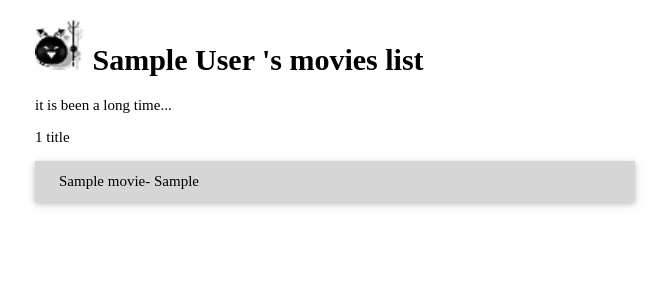
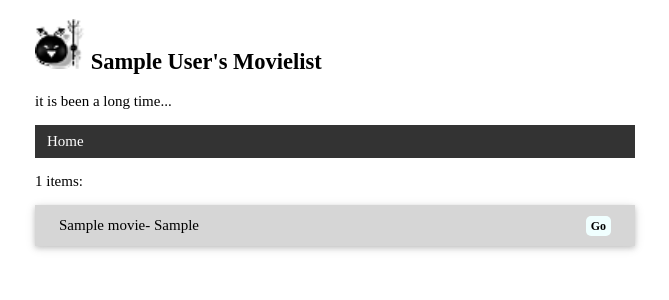
Before and after one commit to r1cardohj/vi_list, a Flask app: page / in a window 1280 px wide. Shown: the top 300 px of the page, without its empty margins (305-974 px from the left). Run offline with Flask 3, Linux system fonts and the light colour scheme; tables that the repository leaves empty hold one stand-in row (values such as "Sample post").

Commit message:
add base template and 404

```diff
--- a/app.py
+++ b/app.py
@@ -58,6 +58,12 @@ def forge():
     click.echo('Done')
 
 
+@app.context_processor
+def inject_user():
+    user = User.query.first()
+    return dict(user=user)
+
+
 @app.route('/')
 def index():
     """index page
@@ -68,3 +74,8 @@ def index():
     user = User.query.first()
     movies = Movie.query.all()
     return render_template('index.html',user = user,movies = movies)
+
+@app.errorhandler(404)
+def page_not_found(e):
+    user = User.query.first()
+    return render_template('404.html',user=user),404
--- a/static/style.css
+++ b/static/style.css
@@ -26,3 +26,35 @@ body {
 .movie-list li:hover {
     background-color: #f8f9fa;
 }
+nav ul {
+    list-style-type: none;
+    margin: 0;
+    padding: 0;
+    overflow: hidden;
+    background-color: #333;
+}
+nav li {
+    float: left;
+}
+nav li a {
+    display: block;
+    color: white;
+    text-align: center;
+    padding: 8px 12px;
+    text-decoration: none;
+}
+nav li a:hover {
+    background-color: #111;
+}
+.float-right {
+    float: right;
+}
+.aqyi {
+    font-size: 12px;
+    font-weight: bold;
+    color: black;
+    text-decoration: none;
+    background-color: azure;
+    border-radius: 5px;
+    padding: 3px 5px;
+}
--- /dev/null
+++ b/templates/404.html
@@ -0,0 +1,6 @@
+{% extends 'base.html' %}
+{% block content %}
+    <p >404</p> <span class="float-right">
+        <a href="{{ url_for('index') }}">返回首页</a>
+    </span>
+{% endblock %}
--- /dev/null
+++ b/templates/base.html
@@ -0,0 +1,26 @@
+<!DOCTYPE html>
+<html lang="en">
+<head>
+    {% block head %}
+    <meta charset="utf-8">
+    <meta name="viewport" content="width=device-width, initial-scale=1.0">
+    <title>{{ user.name }}'s Movie List</title>
+    <link rel="icon" href="{{ url_for('static', filename='favicon.ico') }}">
+    <link rel="stylesheet" href="{{ url_for('static', filename='style.css') }}" type="text/css">
+    {% endblock %}
+</head>
+<body>
+    <h2>
+        <img alt="Avatar" class="avatar" src="{{ url_for('static', filename='img/demon.gif') }}">
+        {{ user.name }}'s Movielist
+    </h2>
+    <p>it is been a long time...</p>
+    <nav>
+        <ul>
+            <li><a href="{{ url_for('index') }}">Home</a></li>
+        </ul>
+    </nav>
+
+    {% block content %}{% endblock %}
+</body>
+</html>
--- a/templates/index.html
+++ b/templates/index.html
@@ -1,23 +1,15 @@
-<!DOCTYPE html>
-<html>
-<head>
-    <meta charset="utf-8">
-    <title>{{user.name}} 's movies list</title>
-    <link rel = "icon" href="{{url_for('static', filename = 'favicon.gif')}}">
-    <link rel = "stylesheet" href="{{url_for('static', filename = 'style.css')}}" type='text/css'>
-</head>
-<body>
+{% extends 'base.html' %}
 
-    <h1>
-        <img class = 'avatar' alt="Avatar" src = "{{ url_for('static', filename = 'img/demon.gif')}}">
-         {{user.name}} 's movies list</h1>
-    <p>it is been a long time...</p>
-    <p>{{ movies|length }} title</p>
+{% block content %}
+    <p>{{ movies|length }} items:</p>
     <ul class = 'movie-list'>
         {% for movie in movies %}
-        <li>{{ movie.title }}- {{ movie.year }}</li>
+        <li>{{ movie.title }}- {{ movie.year }}
+            <span class="float-right">
+                <a class='aqyi' href="https://so.iqiyi.com/so/q_{{ movie.title }}" target="_blank" title="Find this movie on Aqyi">Go</a>
+            </span>
+        </li>
         {% endfor %}
 
     </ul>
-</body>
-</html>
+{% endblock %}
```
